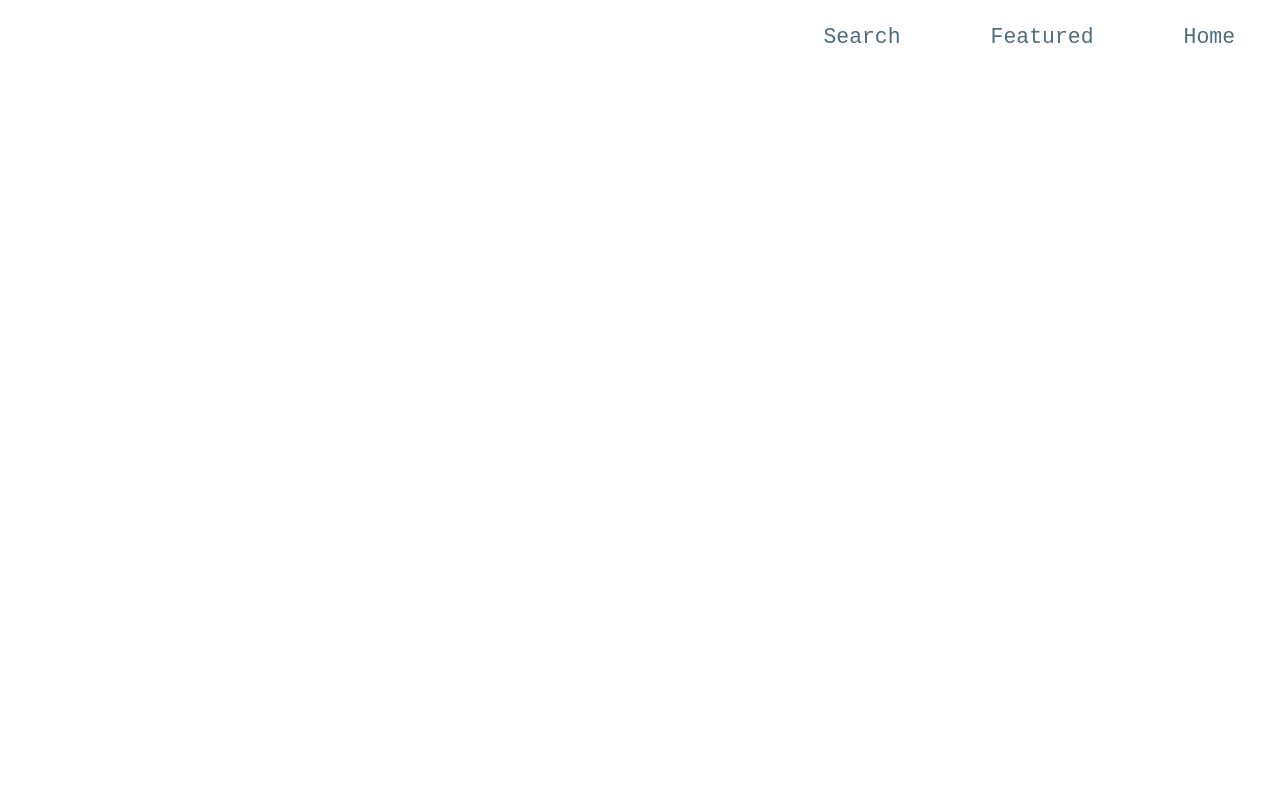
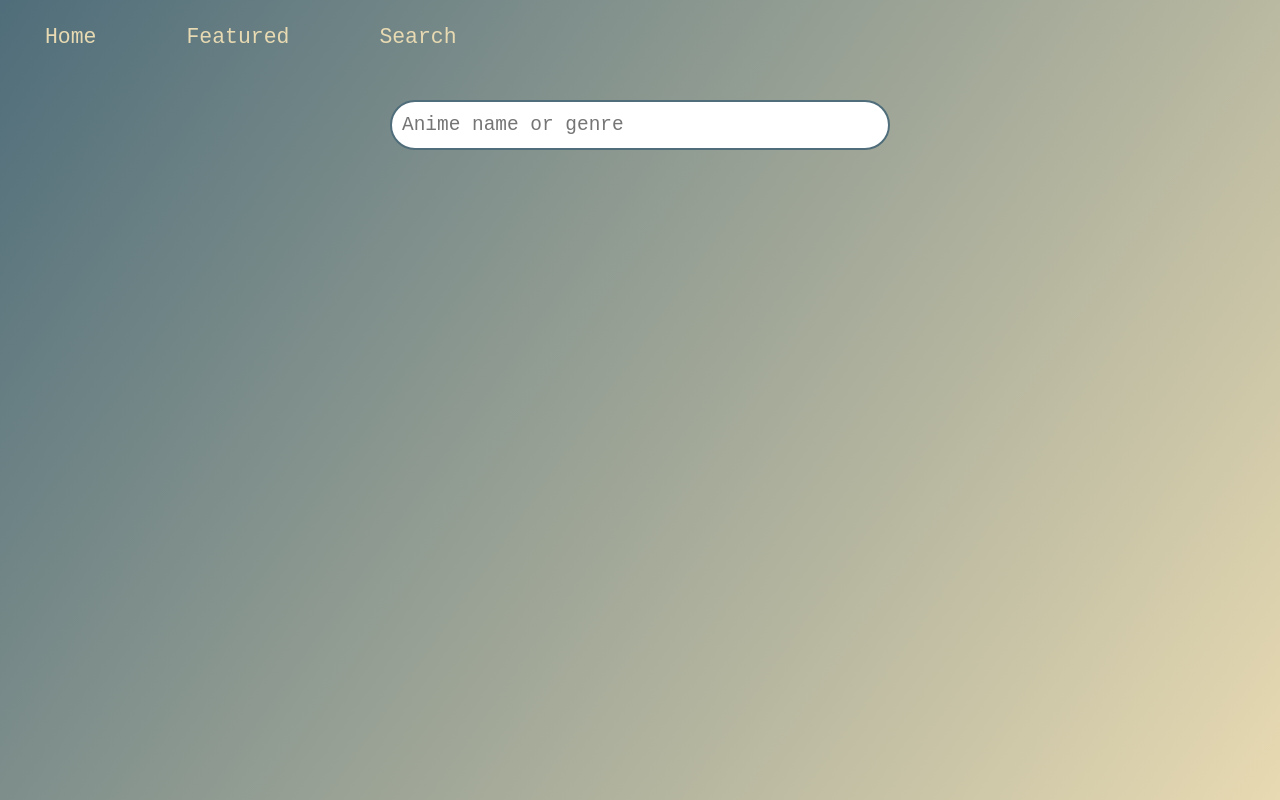
Before and after one commit to silkysaturn/anirecs, a plain HTML site: page page/index.html in a window 1280 px wide. Drawn offline with Linux system fonts and the light colour scheme; files that its build step writes are made by us from their sources.

Commit message:
completed navbar and created search bar

```diff
--- a/html/index.html
+++ b/page/index.html
@@ -8,13 +8,19 @@
 <body>
 
     <nav class="navbar">
+
+
         <ul>
-            <li><a href="#home">Home</a></li>
+            <li><a href="index.html">Home</a></li>
             <li><a href="#Featured">Featured</a></li>
             <li><a href="#Search">Search</a></li>
         </ul>
     </nav>
 
+    <div class="search-section">
+        <input class="search-box" type="text" placeholder="Anime name or genre">
+    </div>
+
 
 
 </body>
--- a/styling/style.css
+++ b/page/style.css
@@ -25,6 +25,11 @@
     padding: 0;
 }
 
+body {
+    background-image: linear-gradient(125deg, var(--gray), var(--beige));
+
+}
+
 .navbar {
     width: 100%;
     height: 100px;
@@ -36,12 +41,12 @@ ul {
 }
 
 li {
-    float: right;
+    float: left;
 }
 
 li a {
     display: block;
-    color: #4f6d7a;
+    color: var(--beige);
     text-align: center;
     margin: 10px 30px;
     padding: 15px;
@@ -51,3 +56,19 @@ li a {
 li a:hover {
     background-color: #dd6e42;
 }
+
+.search-section {
+    width: 100%;
+    padding: 0;
+    align-content: center;
+}
+
+.search-box {
+    display: block;
+    width: 500px;
+    height: 50px;
+    margin: auto;
+    padding: 10px;
+    border: 2px solid var(--gray);
+    border-radius: 25px;
+}
```
